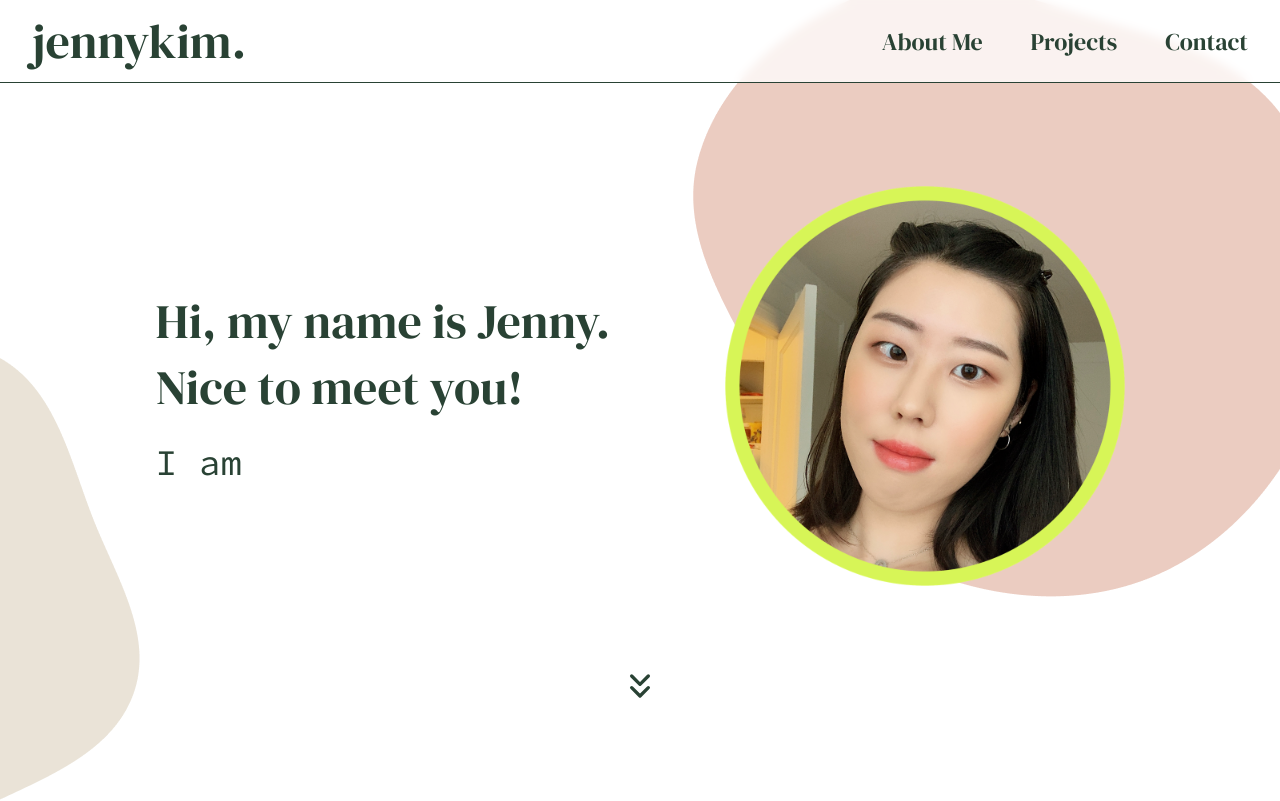
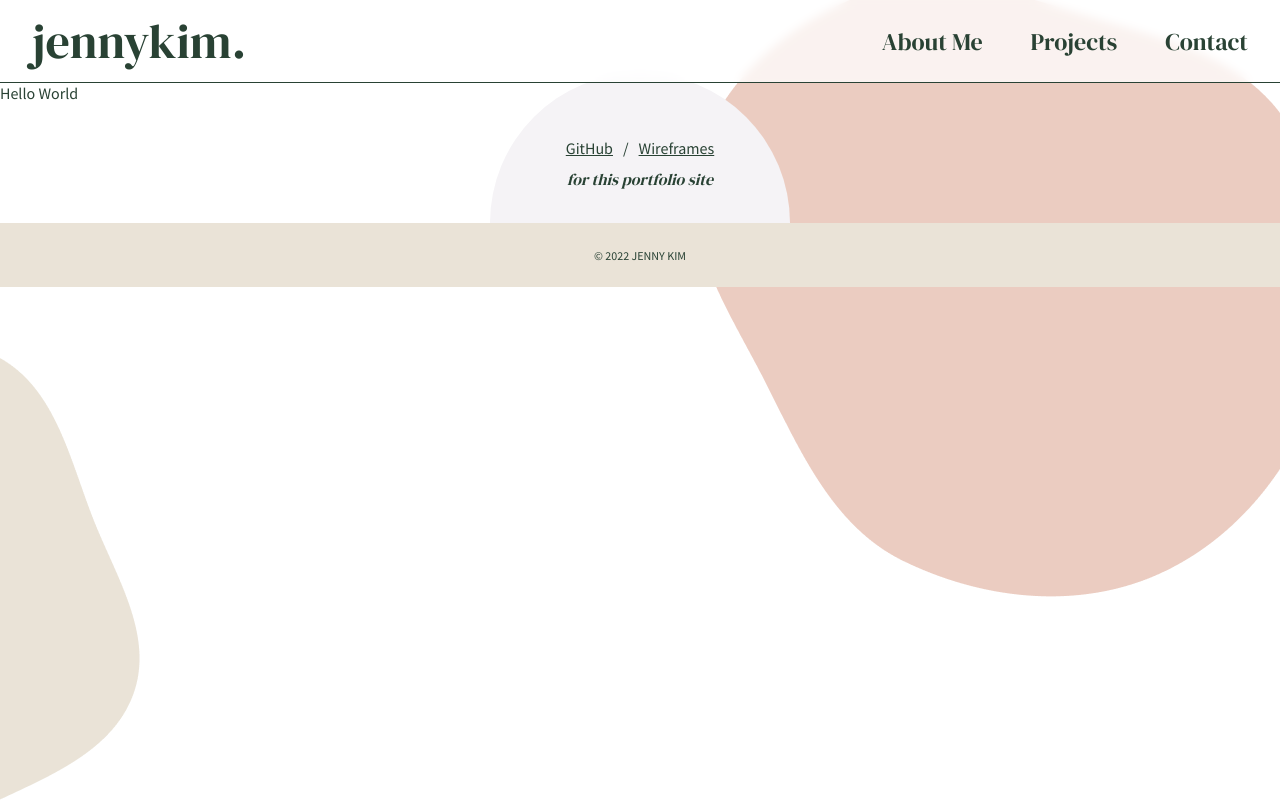
Before and after one commit to kim-jenny5/my-portfolio-site, a React (Create React App) app: page /test in a window 1280 px wide. Shown: the top 801 px of the page. Built offline with nearby package versions, Linux system fonts and the light colour scheme.

Commit message:
add routes

```diff
--- a/src/App.js
+++ b/src/App.js
@@ -1,3 +1,4 @@
+import { Routes, Route } from "react-router-dom";
 import { GlobalStyle } from "./style";
 import { Wrapper } from "./style";
 
@@ -10,6 +11,8 @@ import Contact from "./Components/08-Contact/Contact";
 import Portfolio from "./Components/09-Portfolio/Portfolio";
 import Footer from "./Components/02-Footer/Footer";
 
+import Test from "./Components/Test/index";
+
 export default function App() {
 	return (
 		<div>
@@ -17,6 +20,12 @@ export default function App() {
 			<Blob1 />
 			<Blob2 />
 			<Header />
+			<Routes>
+				<Route
+					exact
+					path="/"
+					element={
+						<>
 							<Wrapper>
 								<Intro />
 								<About />
@@ -25,6 +34,13 @@ export default function App() {
 							</Wrapper>
 							<Portfolio />
 							<Footer />
+						</>
+					}
+				/>
+				<Route path="/test" element={<Test />} />
+			</Routes>
+			<Portfolio />
+			<Footer />
 		</div>
 	);
 }
--- /dev/null
+++ b/src/Components/Test/index.js
@@ -0,0 +1,5 @@
+import React from "react";
+
+export default function index() {
+	return <div>Hello World</div>;
+}
--- a/src/index.js
+++ b/src/index.js
@@ -1,5 +1,6 @@
 import React from "react";
 import { createRoot } from "react-dom/client";
+import { BrowserRouter as Router } from "react-router-dom";
 import App from "./App";
 
 const container = document.getElementById("root");
@@ -7,6 +8,8 @@ const root = createRoot(container);
 
 root.render(
 	<React.StrictMode>
-		<App />
+		<Router>
+			<App />
+		</Router>
 	</React.StrictMode>
 );
```
Lines whose indentation alone changed are shown as unchanged.
